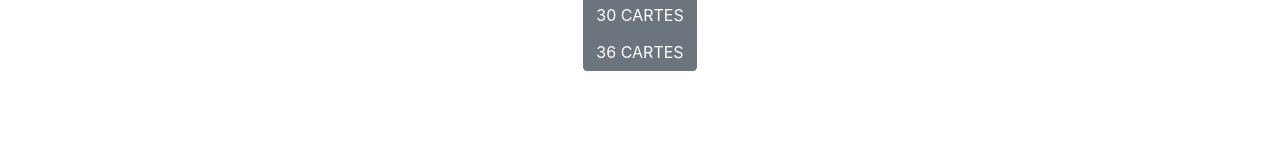
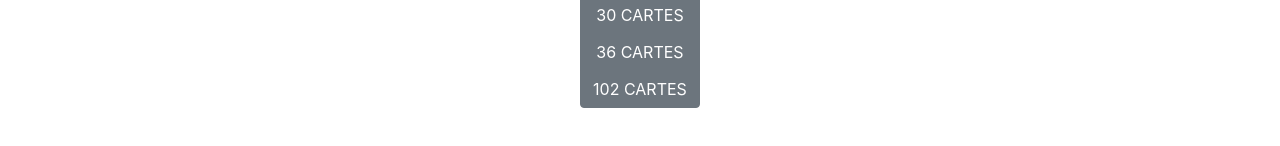
Before and after one commit to kuentinozaure/REACT, a React (Create React App) app in the folder tp_react/: page / in a window 1280 px wide. Shown: the part 468-614 px from the top of the page. Built offline with nearby package versions, Linux system fonts and the light colour scheme.

Commit message:
ajout de afficher 102 carte

```diff
--- a/tp_react/src/UserChoice.js
+++ b/tp_react/src/UserChoice.js
@@ -50,6 +50,7 @@ class UserChoice extends Component {
                         <button type="button" className="btn btn-secondary"  onClick={this.clickButtonChoice.bind(this,24)}>24 CARTES</button>
                         <button type="button" className="btn btn-secondary"  onClick={this.clickButtonChoice.bind(this,30)}>30 CARTES</button>
                         <button type="button" className="btn btn-secondary"  onClick={this.clickButtonChoice.bind(this,36)}>36 CARTES</button>
+                        <button type="button" className="btn btn-secondary"  onClick={this.clickButtonChoice.bind(this,102)}>102 CARTES</button>
                     </div>
                 </div>
                 <div className="col-md-4 col-md-offset-5"></div>
```
